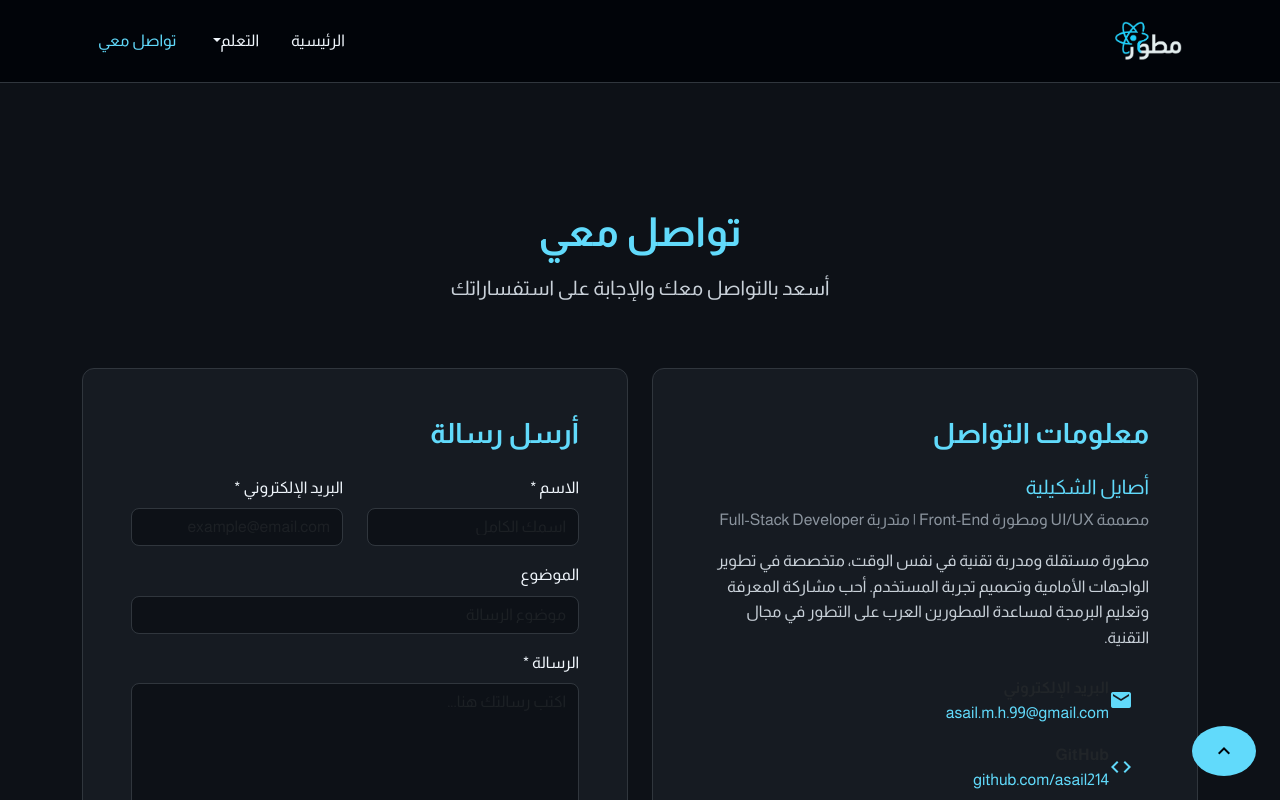
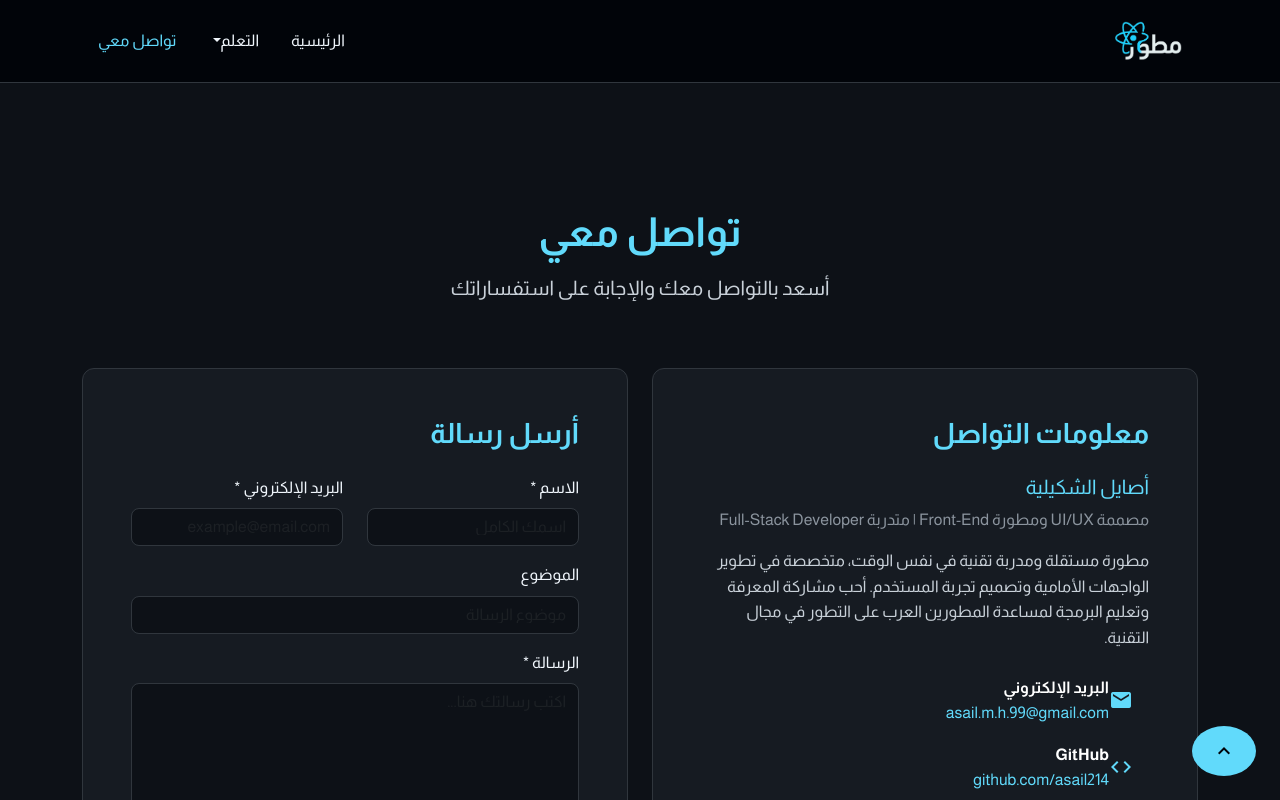
Before and after one commit to asail214/motawer-docs, a React (Create React App) app: page /contact in a window 1280 px wide. Shown: the top 800 px of the page. Built offline with nearby package versions, Linux system fonts and the light colour scheme; no server answers.

Commit message:
Last Update of 27/7/2025

```diff
--- a/src/styles/App.css
+++ b/src/styles/App.css
@@ -324,6 +324,11 @@ body {
   font-weight: 500;
 }
 
+.contact-item strong {
+  color: #ffffff !important;
+  font-weight: 600;
+}
+
 /* Footer - Improved contrast */
 .footer {
   background-color: var(--darker-bg);
```
